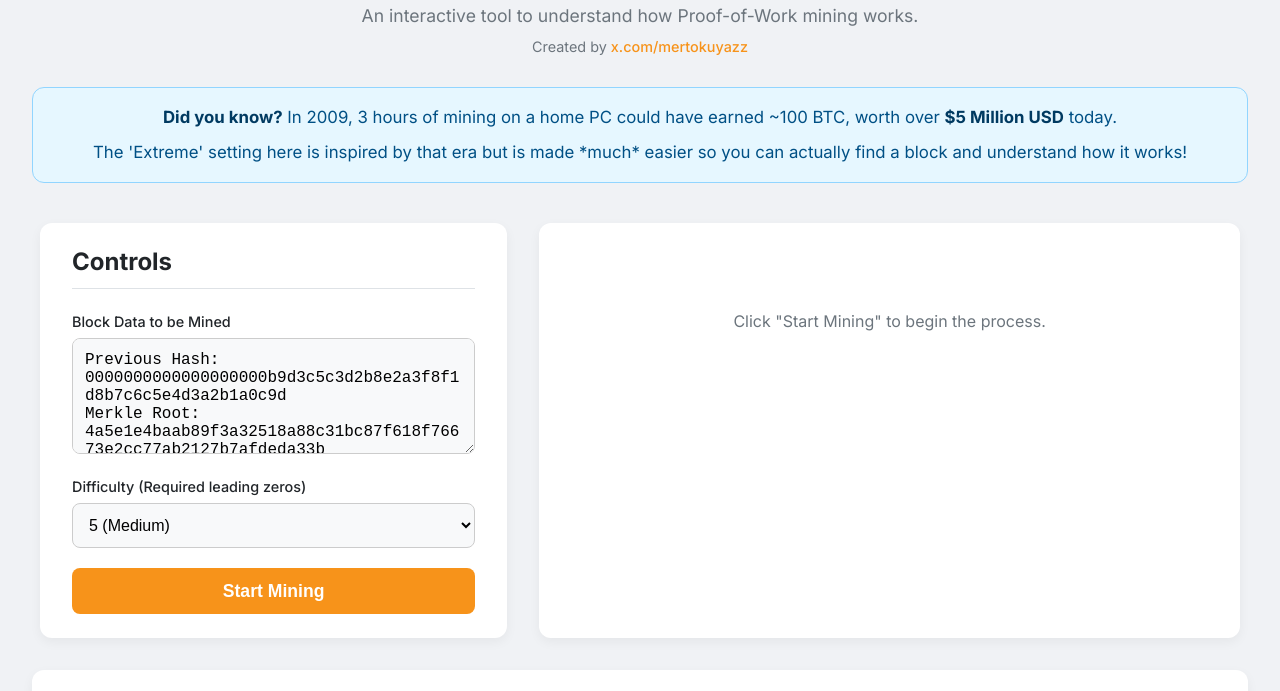
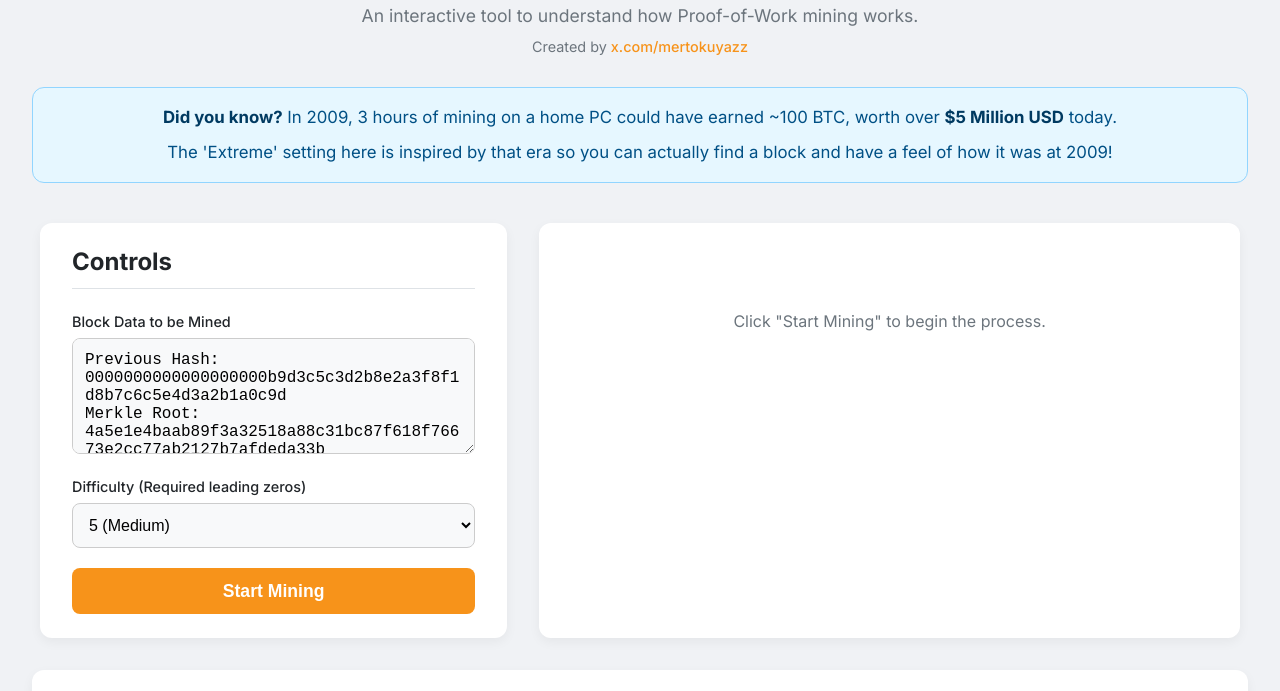
Before and after one commit to mertokuyaz/mertokuyaz.github.io, a plain HTML site: page index.html in a window 1280 px wide. Shown: the part 74-765 px from the top of the page. Drawn offline with Linux system fonts and the light colour scheme.

Commit message:
Update index.html

```diff
--- a/index.html
+++ b/index.html
@@ -21,7 +21,7 @@
         <p>
             <strong>Did you know?</strong> In 2009, 3 hours of mining on a home PC could have earned ~100 BTC, worth over <strong>$5 Million USD</strong> today.
             <br>
-            The 'Extreme' setting here is inspired by that era but is made *much* easier so you can actually find a block and understand how it works!
+            The 'Extreme' setting here is inspired by that era so you can actually find a block and have a feel of how it was at 2009!
         </p>
     </div>
 
```
